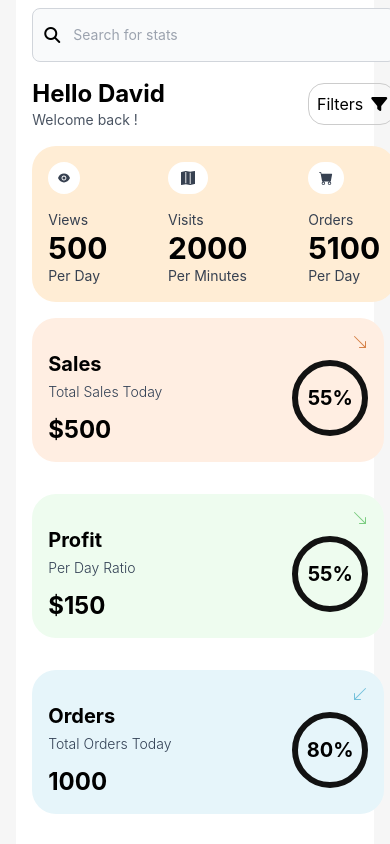
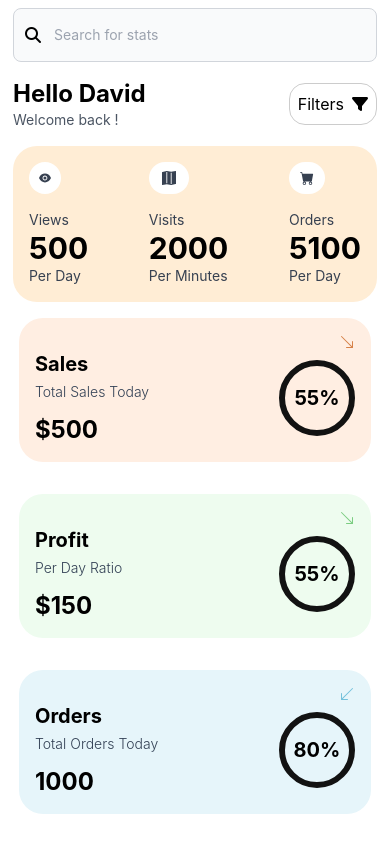
Before and after one commit to Jeeva-ss/SalesDashboard, a React (Create React App) app: page / in a window 390 px wide. Shown: the top 844 px of the page. Built offline with nearby package versions, Linux system fonts and the light colour scheme.

Commit message:
Update App.js

```diff
--- a/src/App.js
+++ b/src/App.js
@@ -33,7 +33,7 @@ function App() {
   },]
   return (
     <div className='flex justify-center items-center min-h-screen bg-[#f6f6f6]'>
-      <div className='bg-[#fff] w-11/12 mx-auto flex '>
+      <div className='bg-[#fff] md:w-11/12 mx-auto flex '>
         <div className='bg-[#fff] nav p-2 hidden md:block'>
           <Sidebar />
         </div>
@@ -65,7 +65,7 @@ function App() {
               </div>
             </div>
             <MainCard />
-            <div className='flex flex-wrap items-center justify-between'>
+            <div className='flex flex-wrap items-center justify-center md:justify-between'>
               <SubCard />
               <SubCard2 />
               <SubCard3 />
```
